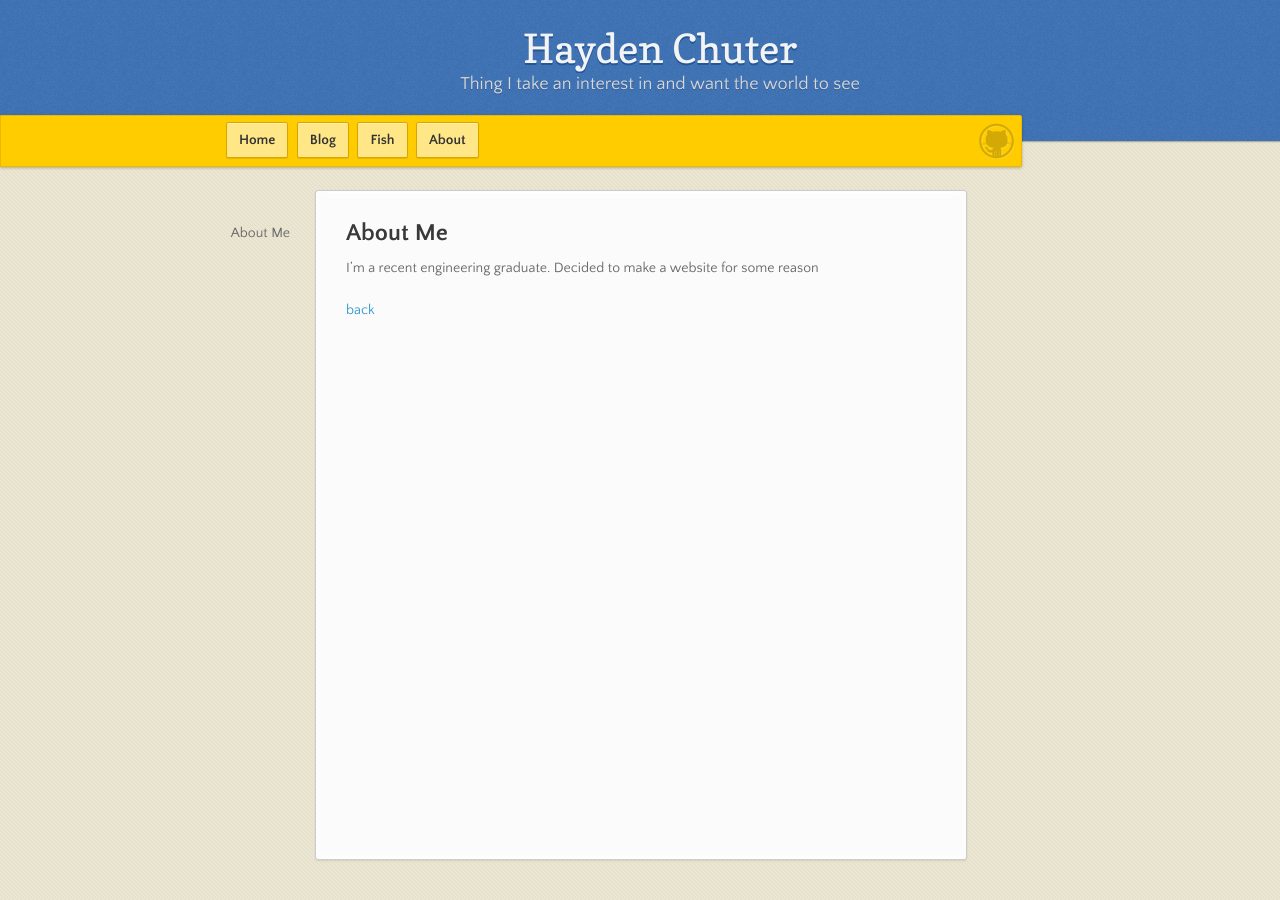
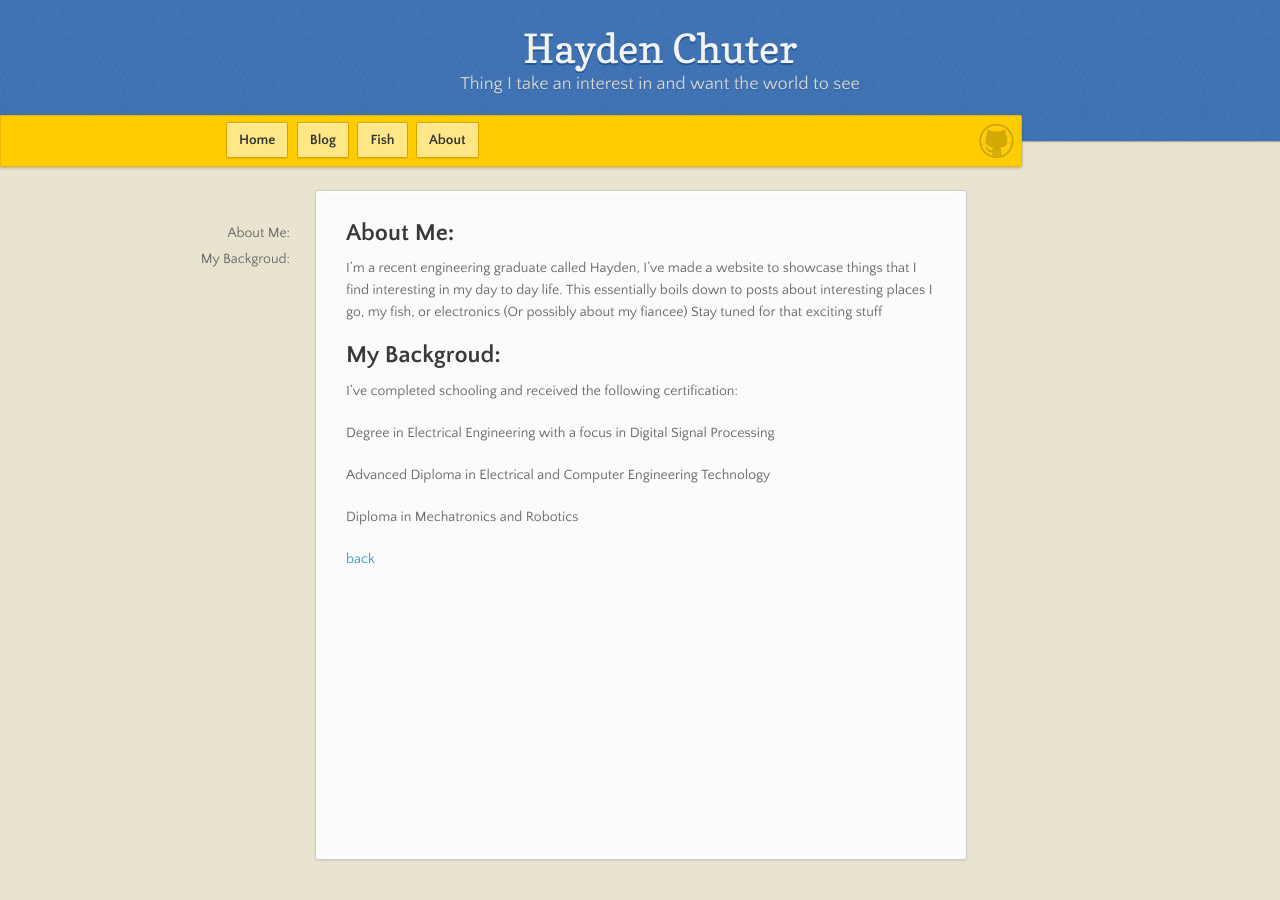
Before and after one commit to steelonice/steelonice.github.io, a Jekyll site: the page built from about.md, in a window 1280 px wide. Built offline with Jekyll 4.4.1, drawn with Linux system fonts in a browser that asks for light colours; nearby versions of some CDN libraries; our own code applies the rules of GitHub Pages for plain Markdown files.

```diff
--- a/_config.yml
+++ b/_config.yml
@@ -1,5 +1,5 @@
 title: Hayden Chuter
 description: Thing I take an interest in and want the world to see
 show_downloads: true
-google_analytics:
+google_analytics: UA-107688687-1
 theme: jekyll-theme-leap-day
--- a/about.md
+++ b/about.md
@@ -2,8 +2,24 @@
 layout: default
 ---
 
-## About Me
+## About Me:
 
-I'm a recent engineering graduate. Decided to make a website for some reason
+I'm a recent engineering graduate called Hayden, I've made a website to showcase
+things that I find interesting in my day to day life. This essentially boils down
+to posts about interesting places I go, my fish, or electronics (Or possibly about my fiancee)
+Stay tuned for that exciting stuff
+
+
+
+## My Backgroud:
+
+I've completed schooling and received the following certification:
+
+Degree in Electrical Engineering with a focus in Digital Signal Processing
+
+Advanced Diploma in Electrical and Computer Engineering Technology
+
+Diploma in Mechatronics and Robotics
+
 
 [back](./)
```
Also changed, not shown: _posts/2017-10-07-making-my-own-blog.md (+3 -1 lines), fish.md (+15 -2 lines).
